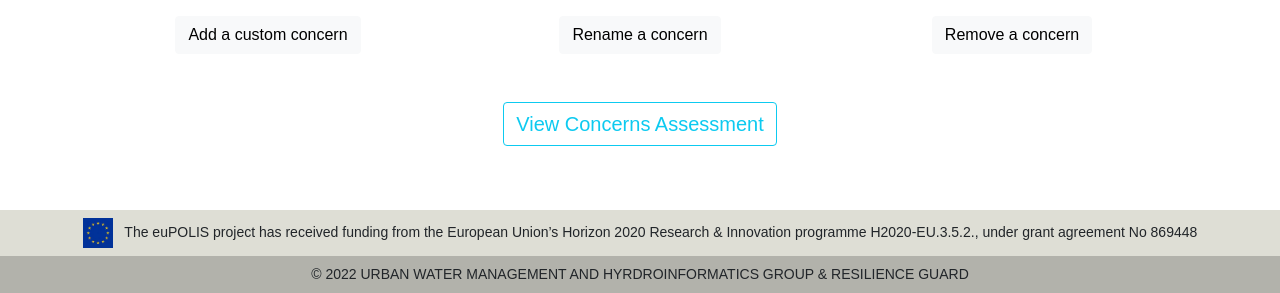
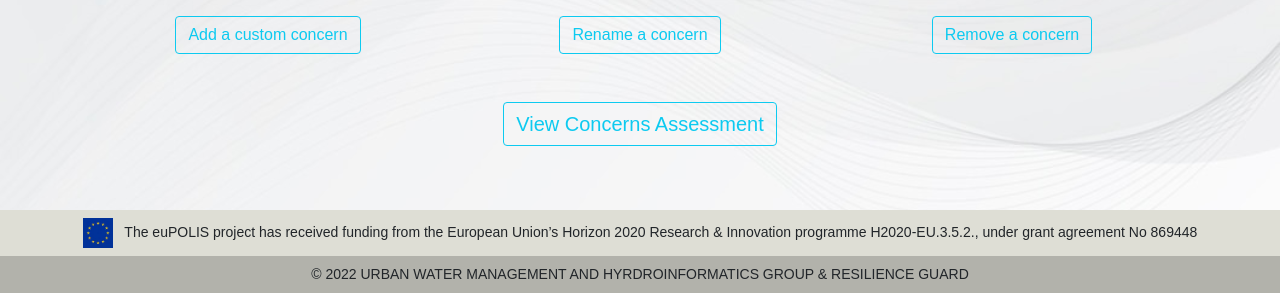
Before and after one commit to spyrostsat/euPOLIS-NBS-Selection-Tool, a Python web app: template nbs_tool/templates/nbs_tool.html in a window 1280 px wide. Shown: the part 860-1153 px from the top of the page. Run offline with Jinja, Linux system fonts and the light colour scheme; the template is opened without the code that fills it, so the values that code supplies are empty; some libraries are stand-ins or nearby versions.

Commit message:
new commit

```diff
--- a/nbs_tool/static/main.css
+++ b/nbs_tool/static/main.css
@@ -7,8 +7,15 @@ body {
      min-height: 100%;
      display: flex;
      flex-direction: column;
+     background-image: url("./images/background.jpg");
+     background-size: cover;
+     /* Background images from https://www.freepik.com/free-vector/ */
+     min-height: 100vh;
+     background-position: center center;
+     background-attachment: scroll;
+     /* background-blend-mode: luminosity; */
+     /* background-repeat: no-repeat; */
 }
-
 
 .table > tbody > tr > td {
      vertical-align: middle;
--- a/nbs_tool/templates/about.html
+++ b/nbs_tool/templates/about.html
@@ -3,7 +3,7 @@
 {% block content %}
 
 <div class="container text-center mt-4">
-     <p style="font-size:26px;" class="lead mt-5 mb-4">EuPOLIS Nature-Based Solutions (NBS) Preliminary Selection Tool</p>
+     <p style="font-size:26px; font-family: serif;" class="lead mt-5 mb-4">EuPOLIS Nature-Based Solutions (NBS) Preliminary Selection Tool</p>
 
      <p style="font-size:16px; text-align: justify;" class="text-muted">
           Urban planners and engineers are increasingly adopting the Nature-Based Solution (NBS) paradigm to address contemporary
--- a/nbs_tool/templates/home.html
+++ b/nbs_tool/templates/home.html
@@ -2,7 +2,7 @@
 
 {% block content %}
 <div class="container text-center my-4">
-     <p style="font-size:26px;" class="lead my-4">Welcome to the EuPOLIS Nature-Based Solutions (NBS) Preliminary Selection Tool</p>
+     <p style="font-size:26px; font-family: serif;" class="lead my-4">Welcome to the EuPOLIS Nature-Based Solutions (NBS) Preliminary Selection Tool</p>
 
      <p style="font-size:16px; text-align: justify;" class="text-muted">
           Urban planners and engineers are increasingly adopting the Nature-Based Solution (NBS) paradigm to address contemporary
--- a/nbs_tool/templates/nbs_tool.html
+++ b/nbs_tool/templates/nbs_tool.html
@@ -163,13 +163,13 @@
      <div class="container">
        <div class="row align-items-center">
          <div class="col">
-              <button type="button" class="btn btn-light btn-md" data-bs-toggle="modal" data-bs-target="#addModal">Add a custom concern</button>
+              <button type="button" class="btn btn-outline-info btn-md" data-bs-toggle="modal" data-bs-target="#addModal">Add a custom concern</button>
          </div>
          <div class="col">
-              <button type="button" class="btn btn-light btn-md" data-bs-toggle="modal" data-bs-target="#renameModal">Rename a concern</button>
+              <button type="button" class="btn btn-outline-info btn-md" data-bs-toggle="modal" data-bs-target="#renameModal">Rename a concern</button>
          </div>
          <div class="col">
-              <button type="button" class="btn btn-light btn-md" data-bs-toggle="modal" data-bs-target="#removeModal">Remove a concern</button>
+              <button type="button" class="btn btn-outline-info btn-md" data-bs-toggle="modal" data-bs-target="#removeModal">Remove a concern</button>
          </div>
        </div>
      </div>
```
Also changed, not shown: nbs_tool/static/images/background.jpg (added).
